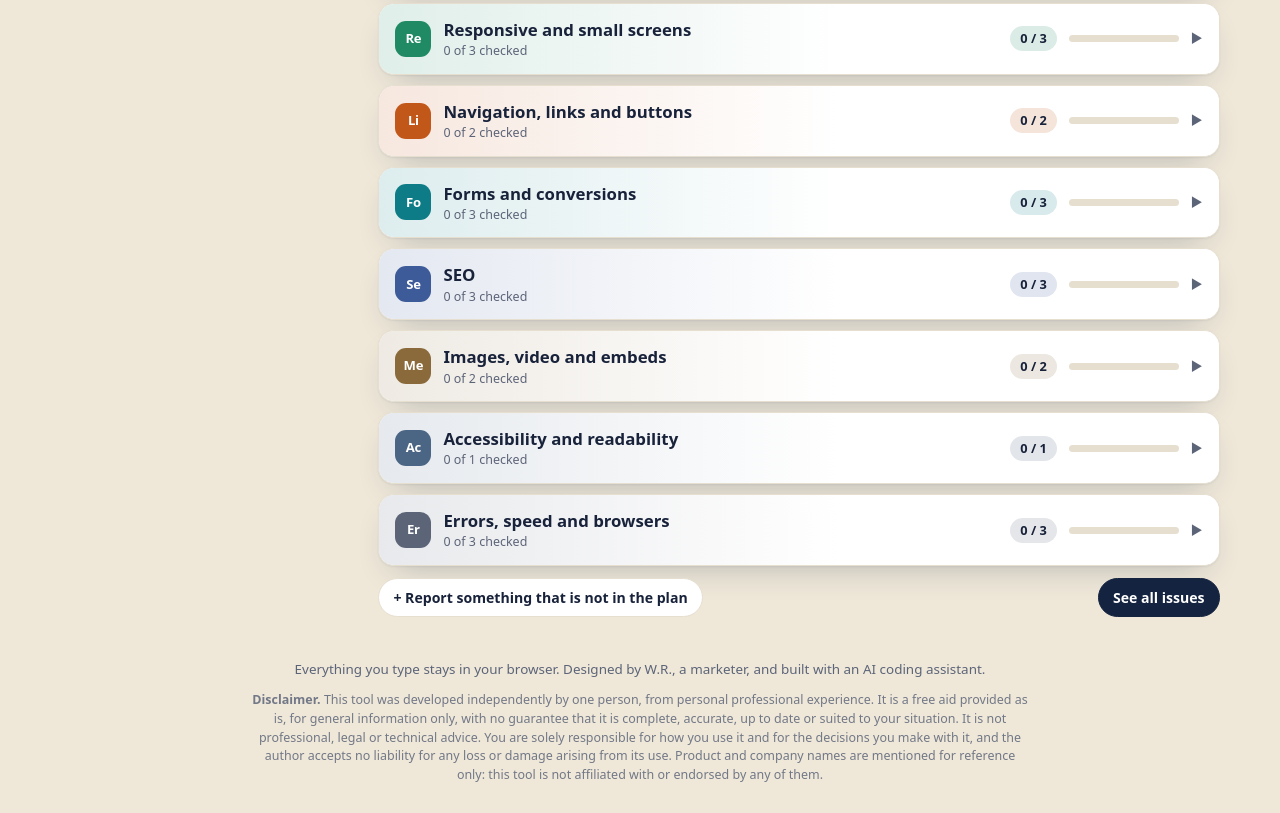
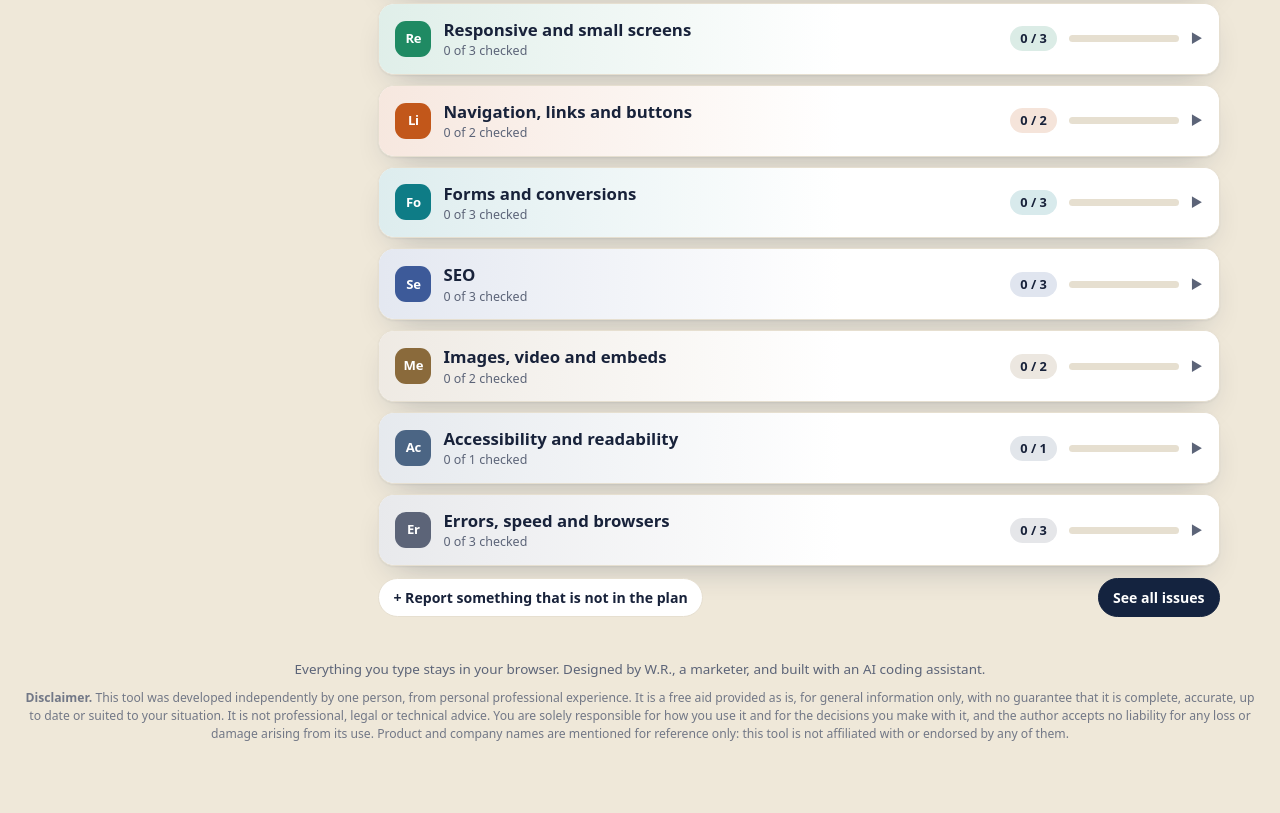
Before and after one commit to rechidwahiba-cell/qa-handoff, a plain HTML site: page index.html in a window 1280 px wide. Shown: the part 1011-1824 px from the top of the page. After the commit the page ends 1781 px from the top, so only its background shows below. Drawn offline with Linux system fonts and the light colour scheme.

Commit message:
Wider disclaimer line
Co-Authored-By: Claude Fable 5.2 <noreply@anthropic.com>

```diff
--- a/index.html
+++ b/index.html
@@ -275,7 +275,7 @@ body.demo .tabb[aria-current=true]{background:var(--bg)}
 <div id="print"></div>
 <div id="toast" role="status" aria-live="polite"></div>
 <div id="demo" hidden aria-live="polite"></div>
-<footer><div class="wrap">Everything you type stays in your browser. Designed by W.R., a marketer, and built with an AI coding assistant.</div><p style="max-width:820px;margin:12px auto 0;padding:0 20px;font-size:.78rem;line-height:1.5;opacity:.85"><b>Disclaimer.</b> This tool was developed independently by one person, from personal professional experience. It is a free aid provided as is, for general information only, with no guarantee that it is complete, accurate, up to date or suited to your situation. It is not professional, legal or technical advice. You are solely responsible for how you use it and for the decisions you make with it, and the author accepts no liability for any loss or damage arising from its use. Product and company names are mentioned for reference only: this tool is not affiliated with or endorsed by any of them.</p>
+<footer><div class="wrap">Everything you type stays in your browser. Designed by W.R., a marketer, and built with an AI coding assistant.</div><p style="max-width:1500px;margin:10px auto 0;padding:0 20px;font-size:.76rem;line-height:1.45;opacity:.85"><b>Disclaimer.</b> This tool was developed independently by one person, from personal professional experience. It is a free aid provided as is, for general information only, with no guarantee that it is complete, accurate, up to date or suited to your situation. It is not professional, legal or technical advice. You are solely responsible for how you use it and for the decisions you make with it, and the author accepts no liability for any loss or damage arising from its use. Product and company names are mentioned for reference only: this tool is not affiliated with or endorsed by any of them.</p>
 </footer>
 
 <script>
```
